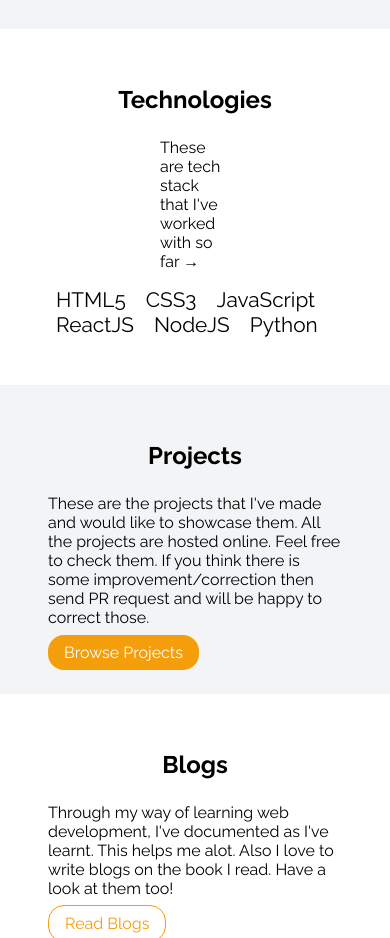
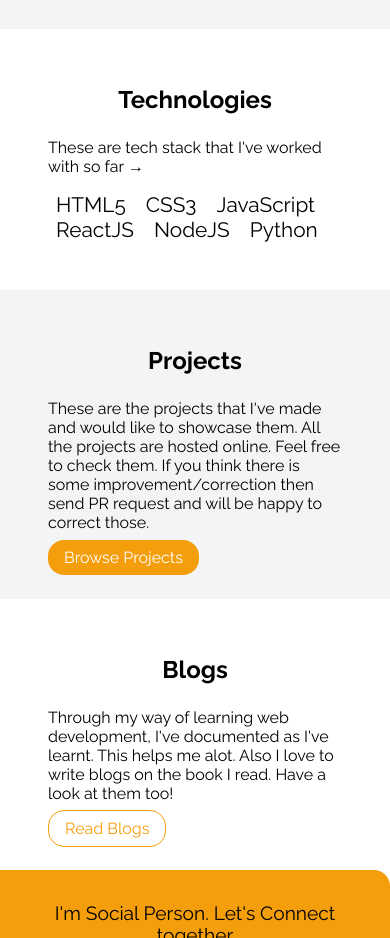
Before and after one commit to pavan6115/neogPortfolio, a plain HTML site: page index.html in a window 390 px wide. Shown: the part 940-1878 px from the top of the page. Drawn offline with Linux system fonts and the light colour scheme.

Commit message:
style:added media queries

```diff
--- a/css/style.css
+++ b/css/style.css
@@ -140,8 +140,10 @@
 }
 
 /* technologies */
-.tech-para {
-  margin: 0rem 7rem;
+@media screen (max-width: 768px){
+  .tech-para {
+    margin: 0rem 7rem;
+  }
 }
 
 
```
